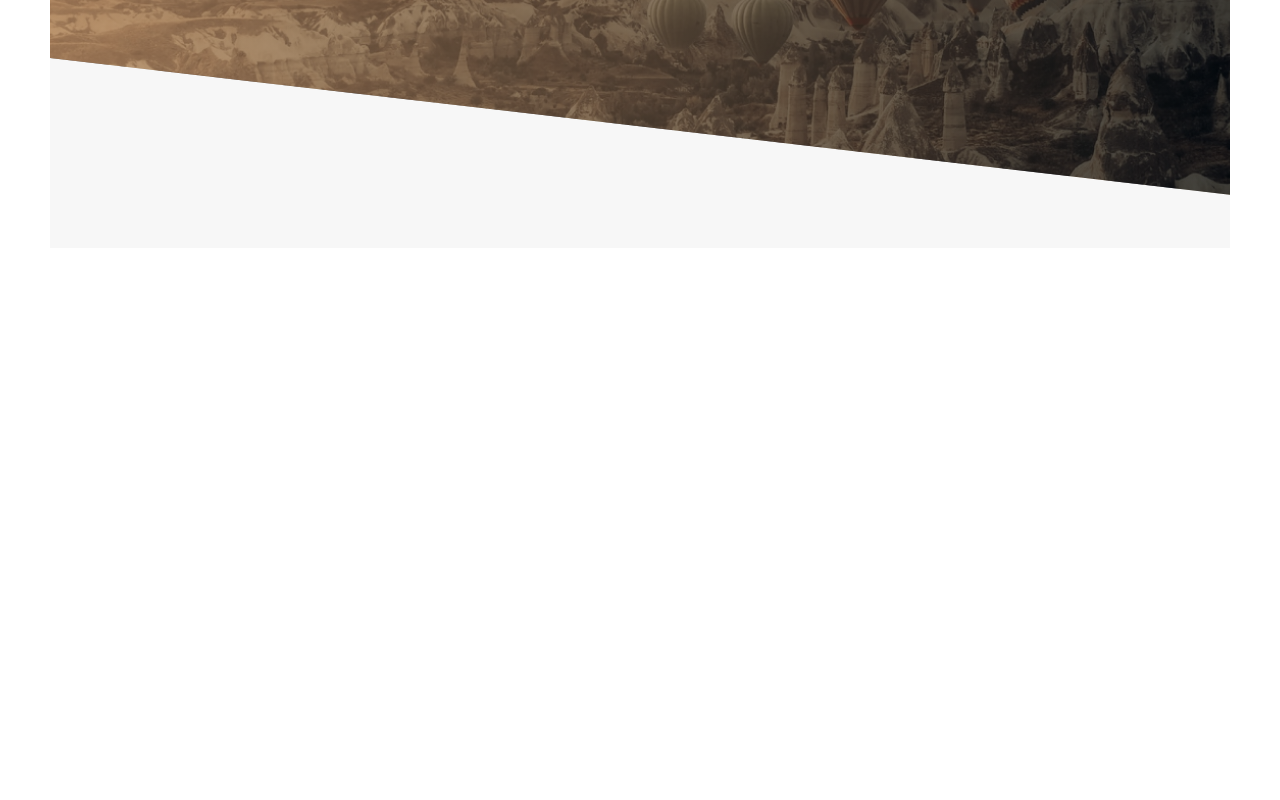
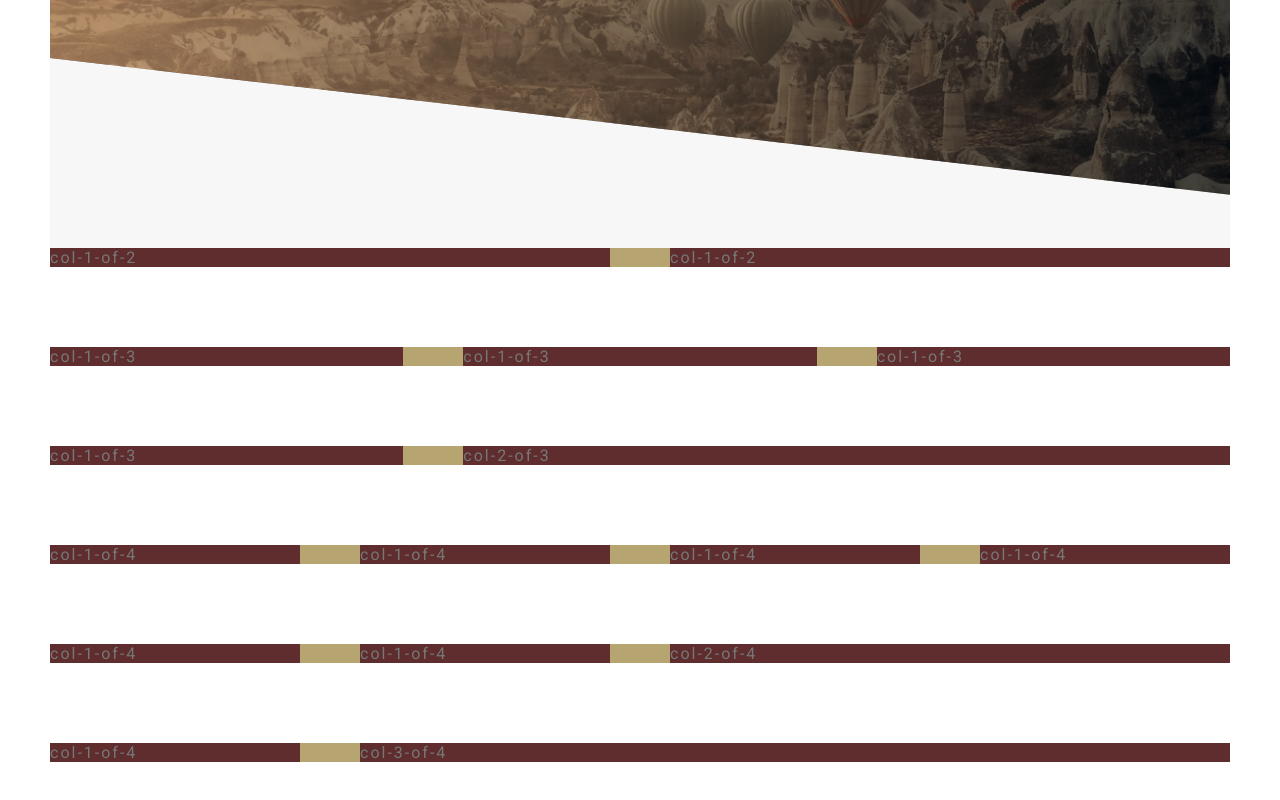
Before and after one commit to RoboBread/ballons, a plain HTML site: page index.html in a window 1280 px wide. Shown: the part 562-1362 px from the top of the page. Before the commit the page ends 860 px from the top, so only its background shows below. Drawn offline with Linux system fonts and the light colour scheme.

Commit message:
Add grid

```diff
--- a/Sass/abstracts/_mixins.sass
+++ b/Sass/abstracts/_mixins.sass
@@ -3,3 +3,8 @@
     text-decoration: none
     color: $color-gray
     display: inline-block
+@mixin clearfix
+    &::after
+        content: ""
+        display: table
+        clear: both
--- a/Sass/abstracts/_variable.sass
+++ b/Sass/abstracts/_variable.sass
@@ -3,3 +3,8 @@ $color-brown-light: #BA8554
 $color-brown-dark: #A14F03
 $color-black: #000000
 $color-white: #ffffff
+
+$grid-width: 144rem
+
+$margin-verical-big: 8rem
+$gutter-horizontal: 6rem
--- /dev/null
+++ b/Sass/layout/_grid.sass
@@ -0,0 +1,24 @@
+.row
+    max-width: $grid-width
+    background: #b6a570
+    margin: 0 auto
+    &:not(:last-child)
+        margin-bottom: $margin-verical-big
+    @include clearfix
+.col-1-of-2
+    width: calc((100% - #{$gutter-horizontal}) /2 )
+.col-1-of-3
+    width: calc((100% - 2 * #{$gutter-horizontal}) /3 )
+.col-2-of-3
+    width: calc(2*((100% - 2 * #{$gutter-horizontal}) /3) + #{$gutter-horizontal})
+.col-1-of-4
+    width: calc((100% - 3 * #{$gutter-horizontal})/4)
+.col-2-of-4
+    width: calc(2*((100% - 3 * #{$gutter-horizontal}) /4) + #{$gutter-horizontal})
+.col-3-of-4
+    width: calc(3*((100% - 3 * #{$gutter-horizontal}) /4) + (2 * #{$gutter-horizontal}))
+[class^="col-"]
+    background: #5f2d2d
+    float: left
+    &:not(:last-child)
+        margin-right: $gutter-horizontal
--- a/Sass/main.sass
+++ b/Sass/main.sass
@@ -10,5 +10,6 @@
 @import "components/button.sass"
 
 @import "layout/header.sass"
+@import "layout/grid.sass"
 
 @import "pages/home.sass"
--- a/index.html
+++ b/index.html
@@ -21,5 +21,72 @@
             </div>
         </header>
     </div>
+    <section class="grid-test">
+        <div class="row">
+            <div class="col-1-of-2">
+                col-1-of-2
+            </div>
+            <div class="col-1-of-2">
+                col-1-of-2
+            </div>
+        </div>
+
+        <div class="row">
+            <div class="col-1-of-3">
+                col-1-of-3
+            </div>
+            <div class="col-1-of-3">
+                col-1-of-3
+            </div>
+            <div class="col-1-of-3">
+                col-1-of-3
+            </div>
+        </div>
+
+        <div class="row">
+            <div class="col-1-of-3">
+                col-1-of-3
+            </div>
+            <div class="col-2-of-3">
+                col-2-of-3
+            </div>
+        </div>
+
+        <div class="row">
+            <div class="col-1-of-4">
+                col-1-of-4
+            </div>
+            <div class="col-1-of-4">
+                col-1-of-4
+            </div>
+            <div class="col-1-of-4">
+                col-1-of-4
+            </div>
+            <div class="col-1-of-4">
+                col-1-of-4
+            </div>
+        </div>
+
+        <div class="row">
+            <div class="col-1-of-4">
+                col-1-of-4
+            </div>
+            <div class="col-1-of-4">
+                col-1-of-4
+            </div>
+            <div class="col-2-of-4">
+                col-2-of-4
+            </div>
+        </div>
+
+        <div class="row">
+            <div class="col-1-of-4">
+                col-1-of-4
+            </div>
+            <div class="col-3-of-4">
+                col-3-of-4
+            </div>
+        </div>
+    </section>
 </body>
 </html>
```
Also changed, not shown: css/style.css, 1 other file.
